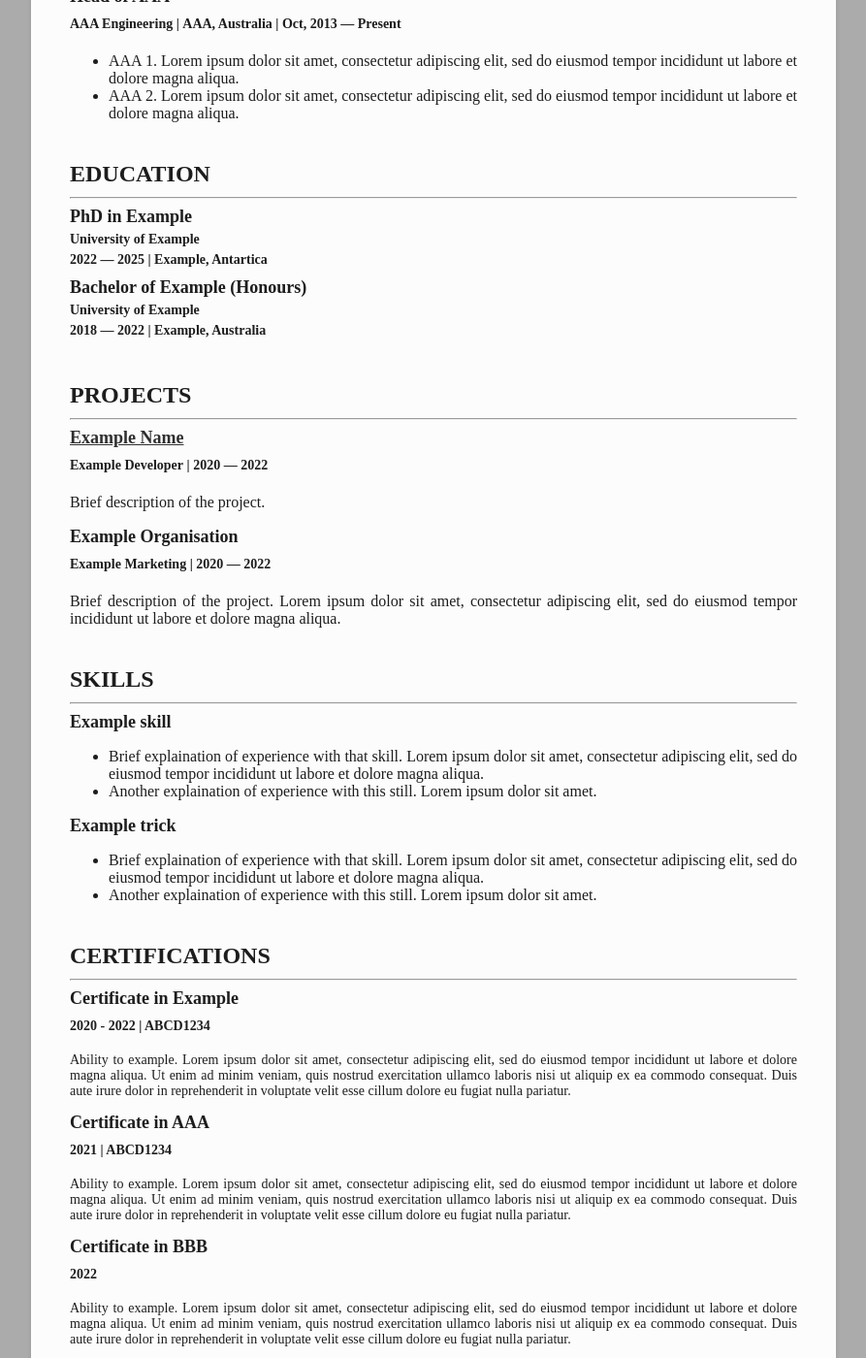
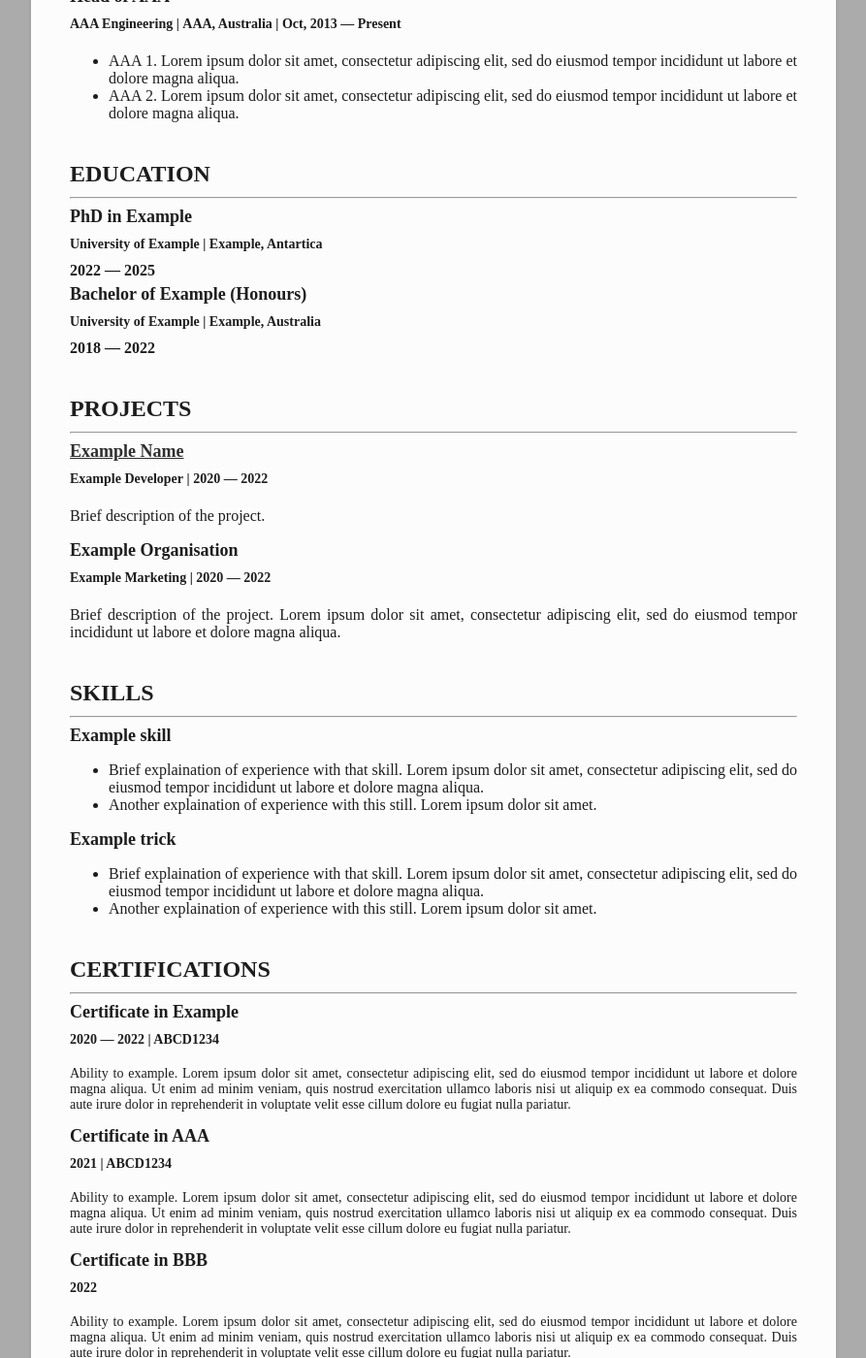
Before and after one commit to miikyla/digital-cv, a Jekyll site: the page built from index.markdown, in a window 1280 px wide and 1400 px high, scrolled down 805 px. Shown: the whole window at 97% size, without its empty margins (193-1086 px from the left). Built offline with Jekyll 4.4.1, drawn with Linux system fonts in a browser that asks for light colours.

Commit message:
Edits placement of data for clarity

```diff
--- a/_includes/certificates.html
+++ b/_includes/certificates.html
@@ -9,7 +9,7 @@
 
   <ul class="content-certificate-details">
 
-    <li><h4>{{ certificate.issued }} {% if certificate.expiry-exists %} - {{ certificate.expiry }} {% endif %}</h4></li>
+    <li><h4>{{ certificate.issued }} {% if certificate.expiry-exists %} &mdash; {{ certificate.expiry }} {% endif %}</h4></li>
     <li><h4>{% if certificate.id-exists %} | {{ certificate.id }} {% endif %}</h4></li>
   </ul>
 
--- a/_includes/education.html
+++ b/_includes/education.html
@@ -7,13 +7,14 @@
   <div class="content-education">
 
     <h3 class="content-title">{{ education.degree }}</h3>
-    <h4 class="content-education-details">{{ education.university }}</h4>
 
     <ul class="content-education-details">
-      <li><h4>{{ education.duration }}</h4></li>
+      <li><h4>{{ education.university }}</h4></li>
       <li><h4> | </h4></li>
       <li><h4>{{ education.location }}</h4></li>
     </ul>
+
+    <h4 class="content-education-duration">{{ education.duration }}</h4>
 
   </div>
 {% endfor %}
```
